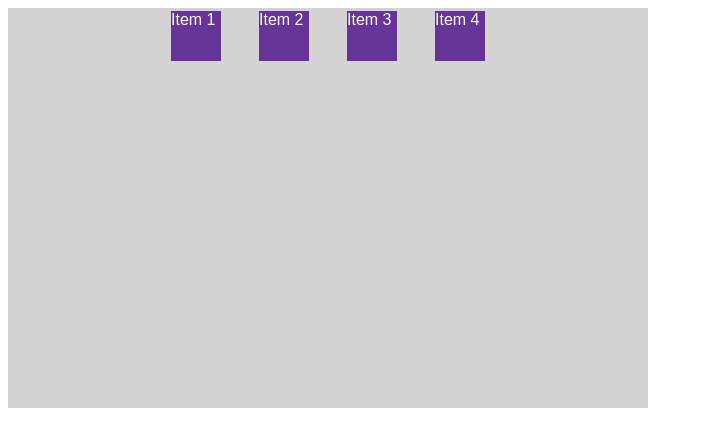
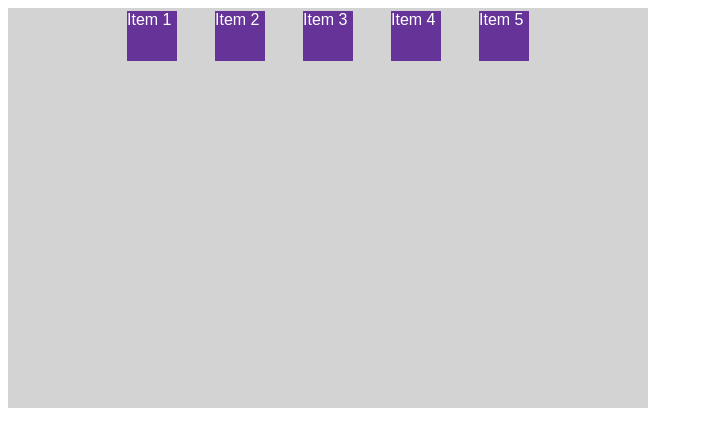
Before and after one commit to marcusstampp/ptsb-aug-24-flexbox, a plain HTML site: page index.html in a window 1280 px wide. Shown: the whole page, without its empty margins (0-703 px from the left). Drawn offline with Linux system fonts and the light colour scheme.

Commit message:
complete-flexbox

```diff
--- a/index.html
+++ b/index.html
@@ -12,7 +12,7 @@
         <div class="flexitems">Item 2</div>
         <div class="flexitems">Item 3</div>
         <div class="flexitems">Item 4</div>
-
+        <div class="flexitems">Item 5</div>
     </div>
 </body>
 </html>
```
